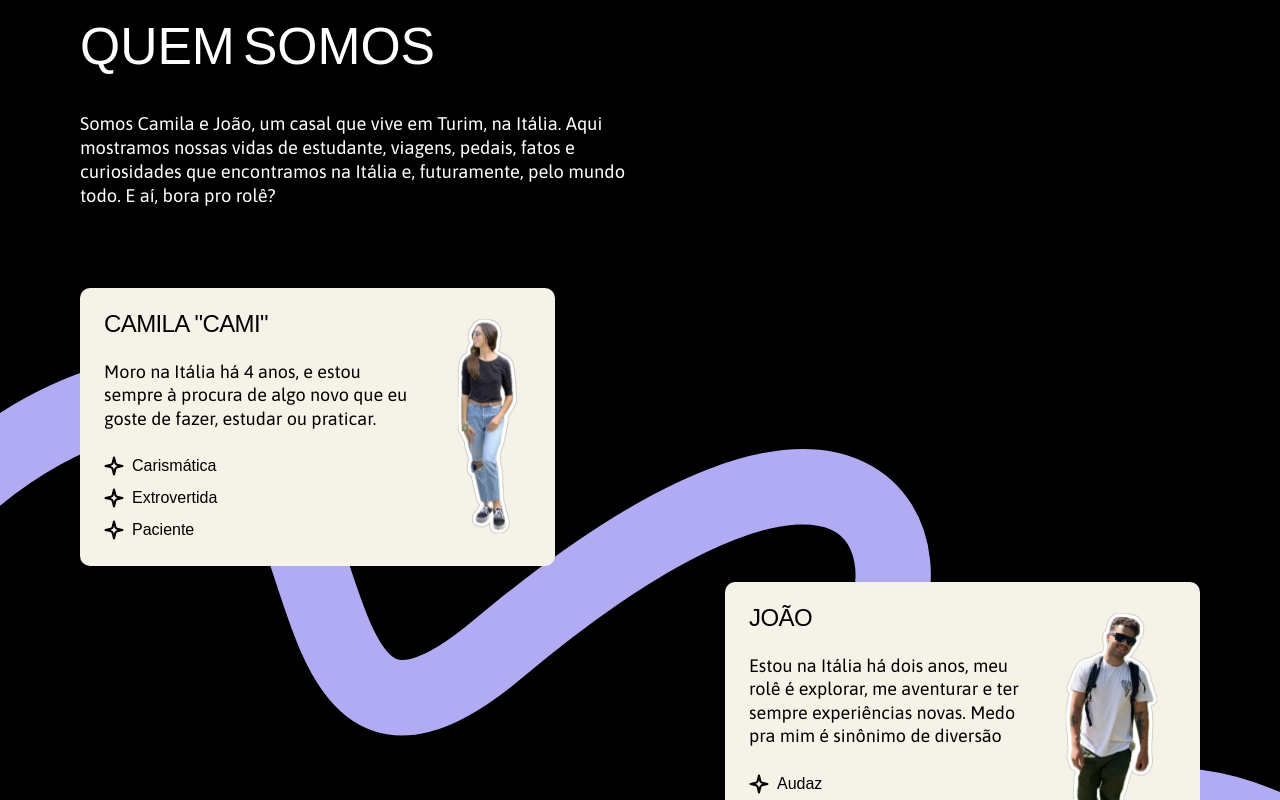
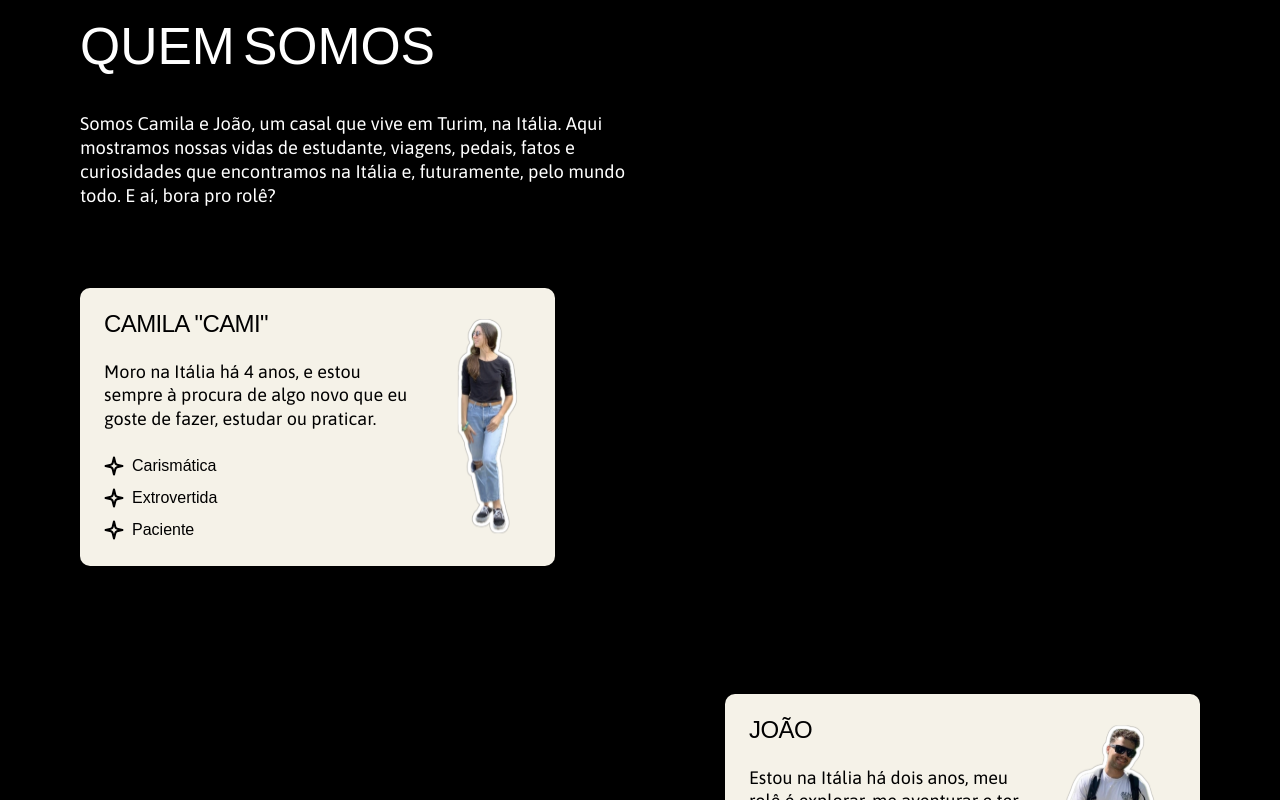
Before and after one commit to devcarolinealmeida/bora-pro-role, a Next.js app: page / in a window 1280 px wide. Shown: the part 920-1720 px from the top of the page. Built offline with nearby package versions, Linux system fonts and the light colour scheme; no server answers; a web font is replaced by a local one.

Commit message:
UPDATE: scroll animation

```diff
--- a/sections/QuemSomos/index.tsx
+++ b/sections/QuemSomos/index.tsx
@@ -1,3 +1,4 @@
+"use client";
 import {
   CardQuemSomos,
   CardTopTitle,
@@ -9,18 +10,57 @@ import {
 } from "../../components/CardQuemSomos";
 import CamiSvg from "../../public/camila.svg";
 import JoaoSvg from "../../public/joao.svg";
-import SvgBg from "../../public/svg-sfondo-purple.svg";
+import { useRef } from "react";
+import {
+  motion,
+  useViewportScroll,
+  useSpring,
+  useTransform,
+  useScroll,
+} from "framer-motion";
+
 import StarIcon from "../../public/Icon-star-black.svg";
 import { WordsPullUp } from "../../components/words-pull-ul";
 
 export const QuemSomos = () => {
+  const container = useRef();
+
+  const { scrollYProgress } = useScroll({
+    target: container,
+    offset: ["start 40vh", "end end"],
+  });
+  const yRange = useTransform(scrollYProgress, [0, 0.5], [0, 1]);
+  const pathLength = useSpring(yRange, { stiffness: 200, damping: 90 });
+
+  /* useEffect(() => yRange.onChange((v) => setIsComplete(v >= 1)), [yRange]); */
+
   return (
-    <section className="bg-black relative overflow-y-clip" id="quem_somos">
-      <SvgBg className="absolute z-0 bottom-0" />
+    <section ref={container}
+      className="bg-black relative overflow-y-clip"
+      id="quem_somos">
+      <div  className="absolute top-[70vh] md:top-[25vh] left-0 w-full">
+        {
+          <svg viewBox="0 0 1920 935" fill="none">
+            <motion.path
+              fill="none"
+              strokeWidth="113"
+              stroke="#B1ABF4"
+              strokeDasharray="0 1"
+              d="M1955 736.671C1732.23 596.999 1533.52 721.56 1464.38 798.648C1261.74 1024.57 1082.98 724.869 1305.75 440.135C1406.85 291.63 1300.77 -25.4319 746.12 440.135C373.624 752.804 572.356 -54.8588 164.583 70.2945C-77.8228 144.693 -235.721 399.269 -288 481.001"
+              style={{
+                pathLength,
+                scaleY: -1, // Reverse direction of line animation
+              }}
+            />
+          </svg>
+        }
+      </div>
       <div className="container relative z-10">
         <div>
           <div className="pb-12">
-            <h4 className="text-white mb-10"><WordsPullUp text="Quem somos"/></h4>
+            <h4 className="text-white mb-10">
+              <WordsPullUp text="Quem somos" />
+            </h4>
             <p className="text-white md:max-w-[56ch] mb-8">
               Somos Camila e João, um casal que vive em Turim, na Itália. Aqui
               mostramos nossas vidas de estudante, viagens, pedais, fatos e
@@ -28,7 +68,7 @@ export const QuemSomos = () => {
               todo. E aí, bora pro rolê?
             </p>
           </div>
-          <div className="flex flex-col gap-4">
+          <div className="flex flex-col gap-4 gap-y-32">
             <CardQuemSomos className="">
               <div className="flex-1">
                 {/* <CardTopTitle>Bio</CardTopTitle> */}
@@ -38,9 +78,18 @@ export const QuemSomos = () => {
                   novo que eu goste de fazer, estudar ou praticar.
                 </CardDescription>
                 <CardContent>
-                  <CardLi><StarIcon className="w-5 h-5"/>Carismática</CardLi>
-                  <CardLi><StarIcon className="w-5 h-5"/>Extrovertida </CardLi>
-                  <CardLi><StarIcon className="w-5 h-5"/>Paciente</CardLi>
+                  <CardLi>
+                    <StarIcon className="w-5 h-5" />
+                    Carismática
+                  </CardLi>
+                  <CardLi>
+                    <StarIcon className="w-5 h-5" />
+                    Extrovertida{" "}
+                  </CardLi>
+                  <CardLi>
+                    <StarIcon className="w-5 h-5" />
+                    Paciente
+                  </CardLi>
                 </CardContent>
               </div>
               <CardImg>
@@ -57,9 +106,19 @@ export const QuemSomos = () => {
                   sinônimo de diversão
                 </CardDescription>
                 <CardContent>
-                  <CardLi><StarIcon className="w-5 h-5"/>Audaz</CardLi>
-                  <CardLi> <StarIcon className="w-5 h-5"/>Persistente</CardLi>
-                  <CardLi><StarIcon className="w-5 h-5"/>Paciente</CardLi>
+                  <CardLi>
+                    <StarIcon className="w-5 h-5" />
+                    Audaz
+                  </CardLi>
+                  <CardLi>
+                    {" "}
+                    <StarIcon className="w-5 h-5" />
+                    Persistente
+                  </CardLi>
+                  <CardLi>
+                    <StarIcon className="w-5 h-5" />
+                    Paciente
+                  </CardLi>
                 </CardContent>
               </div>
               <CardImg>
```
